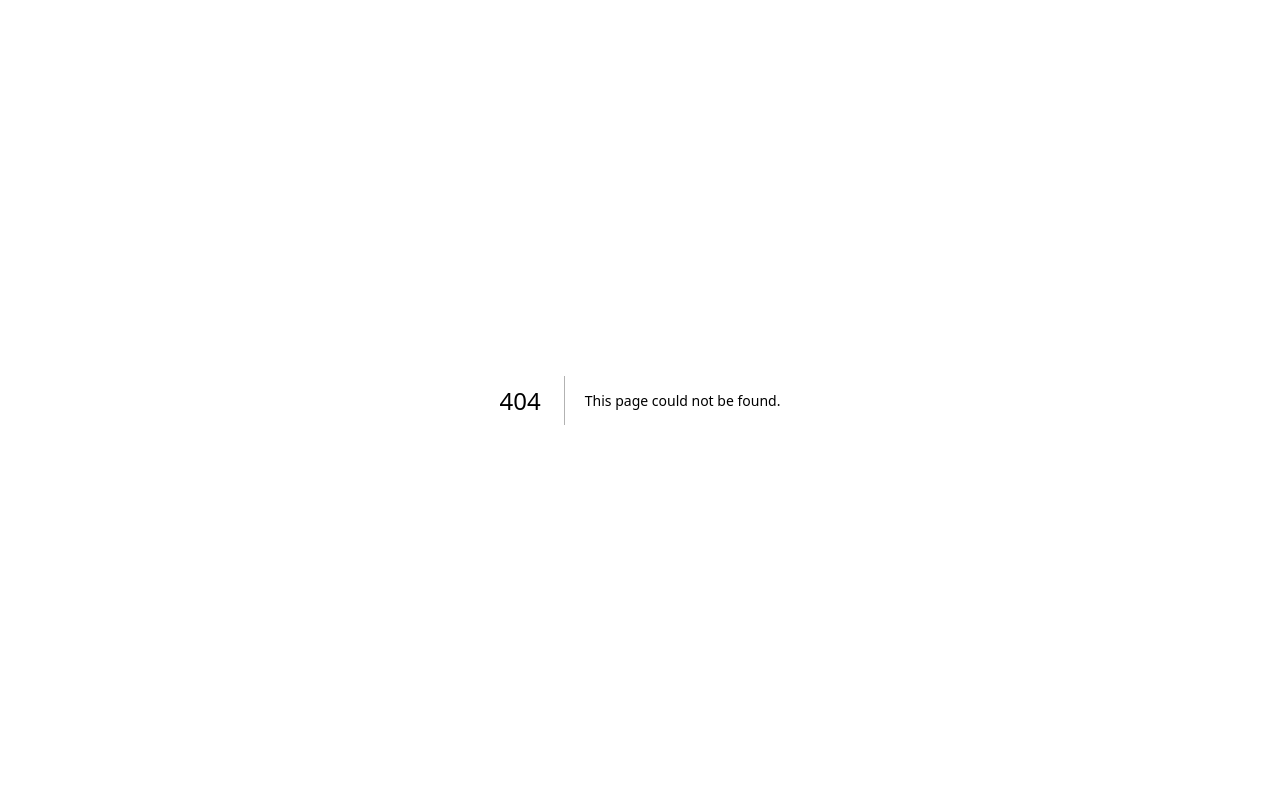
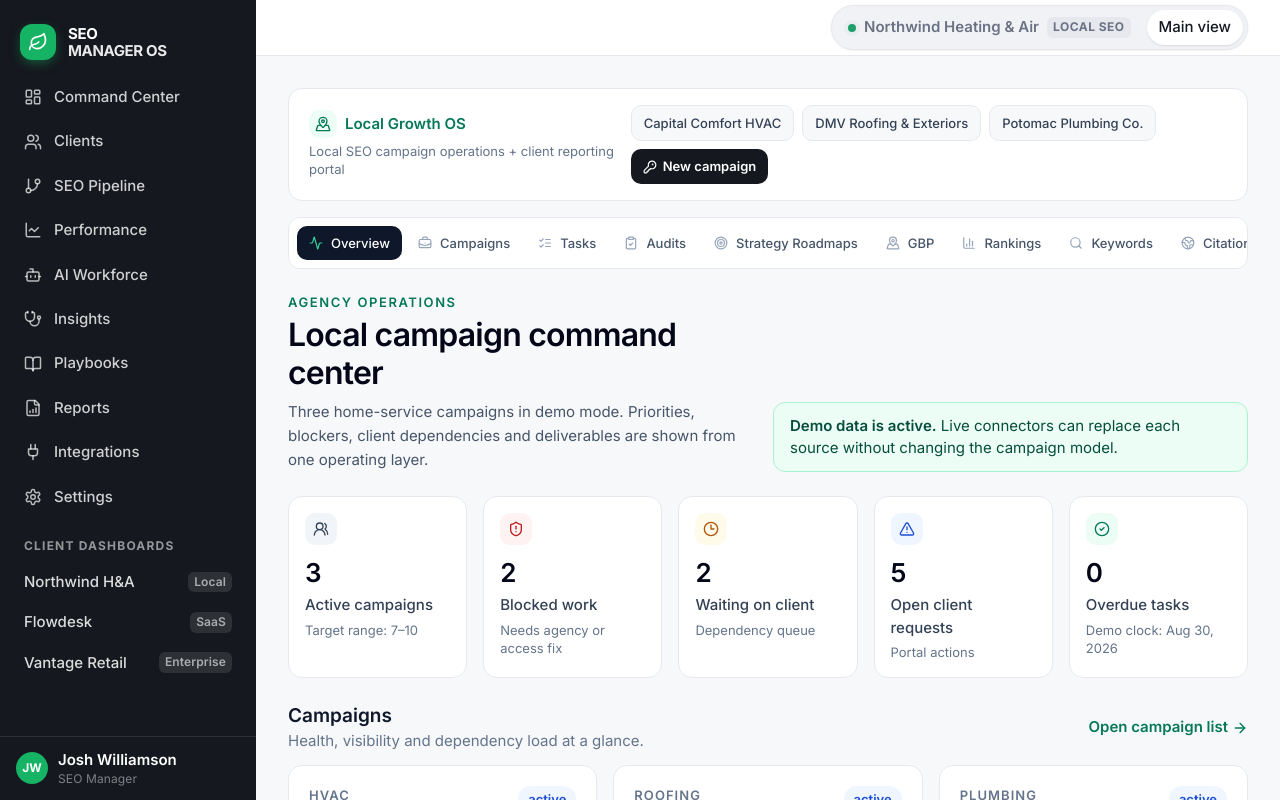
Before and after one commit to branderboy/seo-manager-os, a Next.js app: page /growth in a window 1280 px wide. Before the commit this address had no page. Built offline with nearby package versions, Linux system fonts and the light colour scheme.

Commit message:
feat(local-growth): add organization overview route

```diff
--- /dev/null
+++ b/src/app/(os)/growth/page.tsx
@@ -0,0 +1,5 @@
+import { GrowthOverview } from "@/components/local-growth/overview";
+
+export default function LocalGrowthOverviewPage() {
+  return <GrowthOverview />;
+}
```
